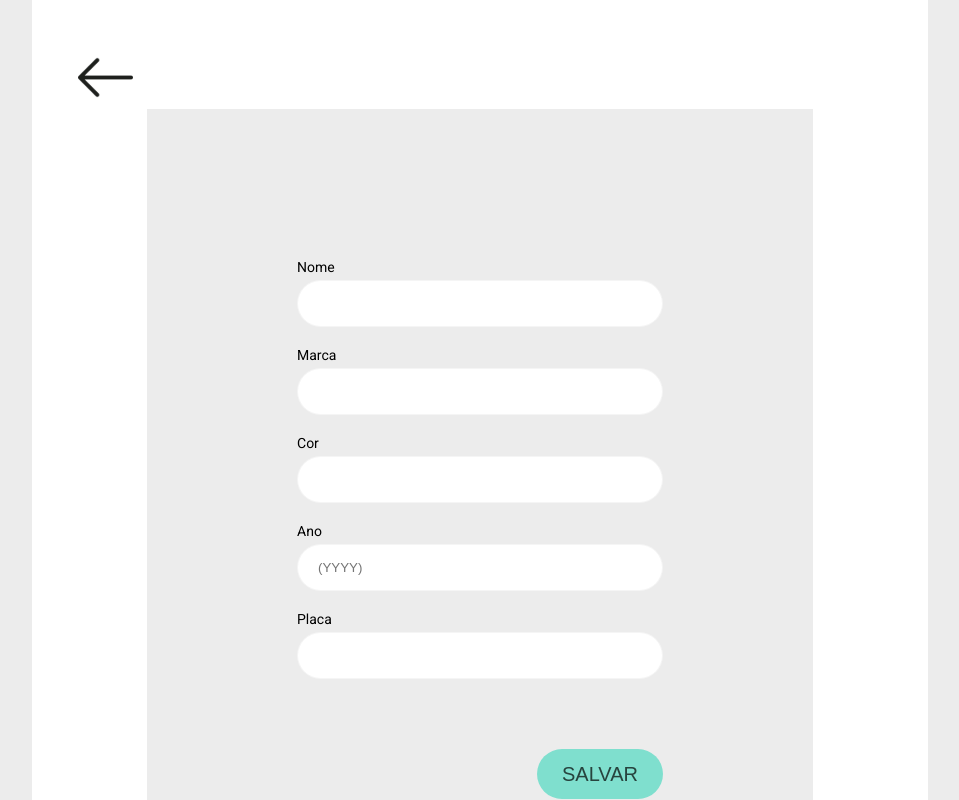
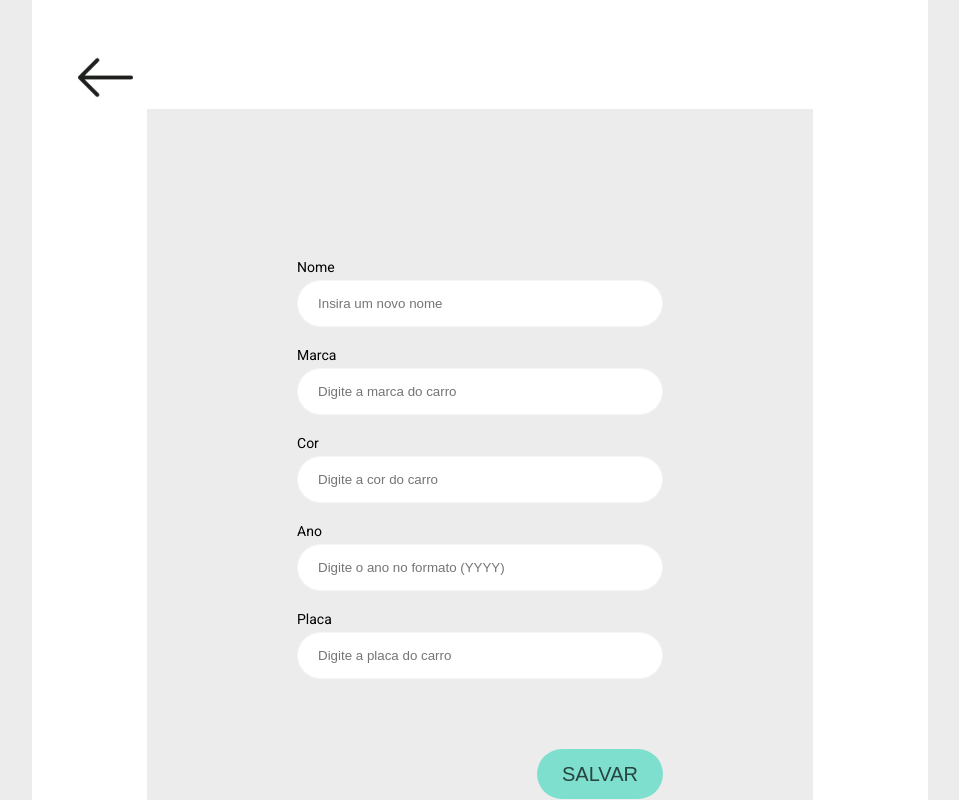
Before and after one commit to RuanL-Dev/CRUD_Vehicles, a Next.js app: page /newcar in a window 1280 px wide. Shown: the top 800 px of the page, without its empty margins (160-1119 px from the left). Built offline with nearby package versions, Linux system fonts and the light colour scheme.

Commit message:
Organizado modules e formState para os erros

```diff
--- a/pages/api/user/addnewcar.js
+++ b/pages/api/user/addnewcar.js
@@ -1,7 +1,7 @@
 import createHandler from '../../../lib/middlewares/nextConnect'
 import validate from '../../../lib/middlewares/validation'
-import { addNewCarUser } from '../../../modules/user/newcar.service'
-import { newcarSchema } from '../../../modules/user/newcar.schema'
+import { addNewCarUser } from '../../../modules/user/newcar/newcar.service'
+import { newcarSchema } from '../modules/user/newcar/newcar.schema'
 
 const addNewCar = createHandler()
 
--- a/pages/api/user/carfilter.js
+++ b/pages/api/user/carfilter.js
@@ -1,7 +1,7 @@
 import createHandler from '../../../lib/middlewares/nextConnect'
 import validate from '../../../lib/middlewares/validation'
-import { filterCarUser } from '../../../modules/user/filtercar.service'
-import { filterSchema } from '../../../modules/user/filter.schema'
+import { filterCarUser } from '../../../modules/user/filter/filtercar.service'
+import { filterSchema } from '../../../modules/user/filter/filter.schema'
 
 const carFilter = createHandler()
 
--- a/pages/newcar.jsx
+++ b/pages/newcar.jsx
@@ -4,7 +4,7 @@ import Link from "next/link"
 import { useForm } from 'react-hook-form'
 import { joiResolver } from '@hookform/resolvers/joi'
 
-import { newcarSchema } from '../modules/user/newcar.schema'
+import { newcarSchema } from '../modules/user/newcar/newcar.schema'
 
 import Body from '../src/components/layout/body/Body'
 import ContainerPage from '../src/components/layout/container/ContainerPage'
@@ -52,11 +52,36 @@ export default function NewCar() {
           </StyledIconArrow>
           <FormContainer>
             <Form onSubmit={handleSubmit(handleForm)}>
-              <Input label="Nome" name="carModel" {...register('carModel')} />
-              <Input label="Marca" name="carBrand" {...register('carBrand')} />
-              <Input label="Cor" name="carColor" {...register('carColor')} />
-              <Input label="Ano" placeholder="(YYYY)" name="carYear" {...register('carYear')} />
-              <Input label="Placa" name="carPlate" {...register('carPlate')} />
+              <Input
+                label="Nome"
+                placeholder="Insira um novo nome"
+                name="carModel"
+                {...register('carModel')}
+              />
+              <Input
+                label="Marca"
+                placeholder="Digite a marca do carro"
+                name="carBrand"
+                {...register('carBrand')}
+              />
+              <Input
+                label="Cor"
+                placeholder="Digite a cor do carro"
+                name="carColor"
+                {...register('carColor')}
+              />
+              <Input
+                label="Ano"
+                placeholder="Digite o ano no formato (YYYY)"
+                name="carYear"
+                {...register('carYear')}
+              />
+              <Input
+                label="Placa"
+                placeholder="Digite a placa do carro"
+                name="carPlate"
+                {...register('carPlate')}
+              />
               <ContainerButtonSave>
                 <ButtonSave type="submit">SALVAR</ButtonSave>
               </ContainerButtonSave>
```
Also changed, not shown: modules/user/filtercar.schema.js (deleted, +0 -9 lines), pages/filtercar.jsx (+19 -4 lines), modules/user/filter/filter.schema.js (renamed from modules/user/filter.schema.js), modules/user/filter/filtercar.model.js (renamed from modules/user/filtercar.model.js), modules/user/filter/filtercar.service.js (renamed from modules/user/filtercar.service.js), modules/user/newcar/newcar.model.js (renamed from modules/user/newcar.model.js), modules/user/newcar/newcar.schema.js (renamed from modules/user/newcar.schema.js), modules/user/newcar/newcar.service.js (renamed from modules/user/newcar.service.js).
